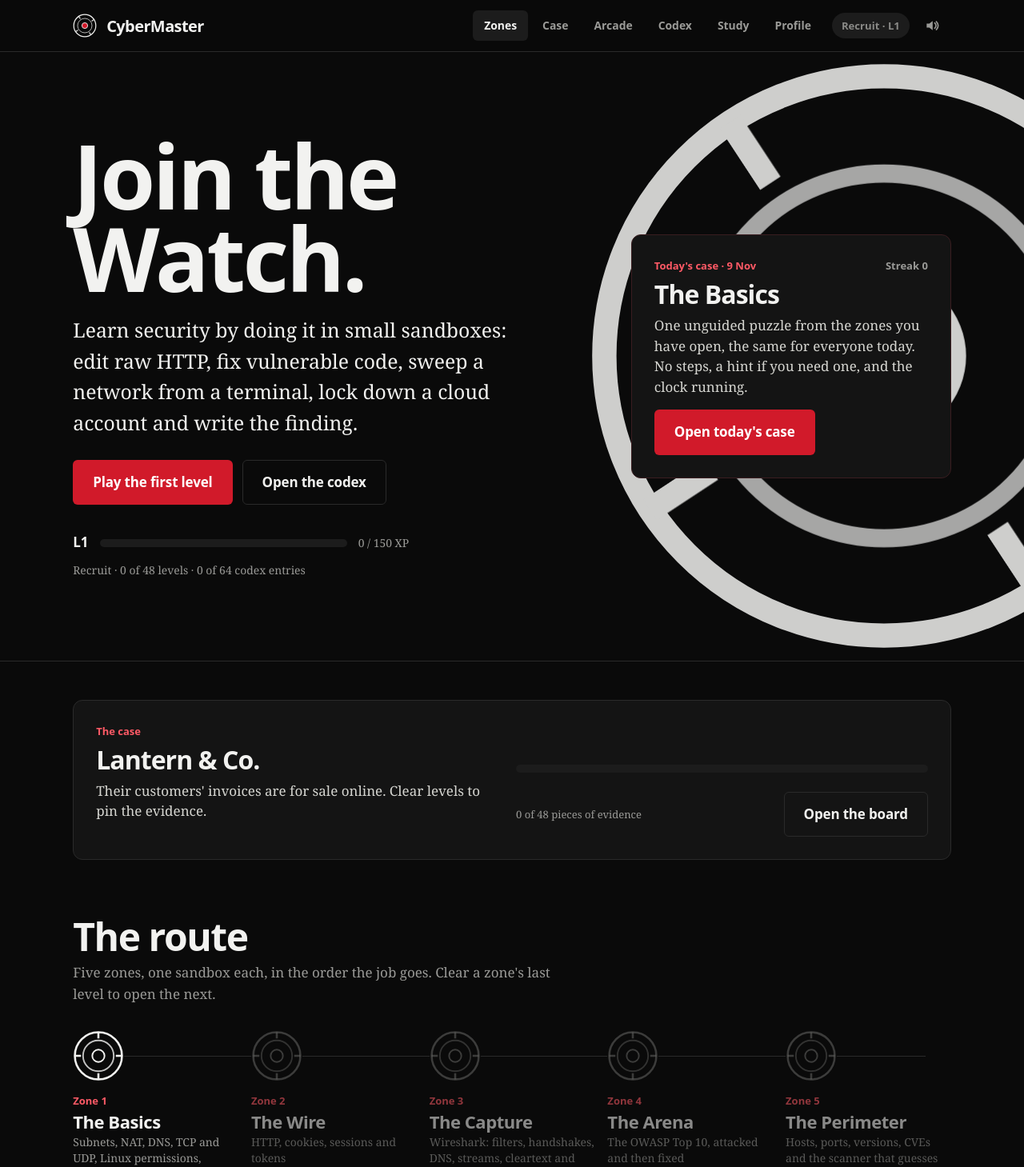
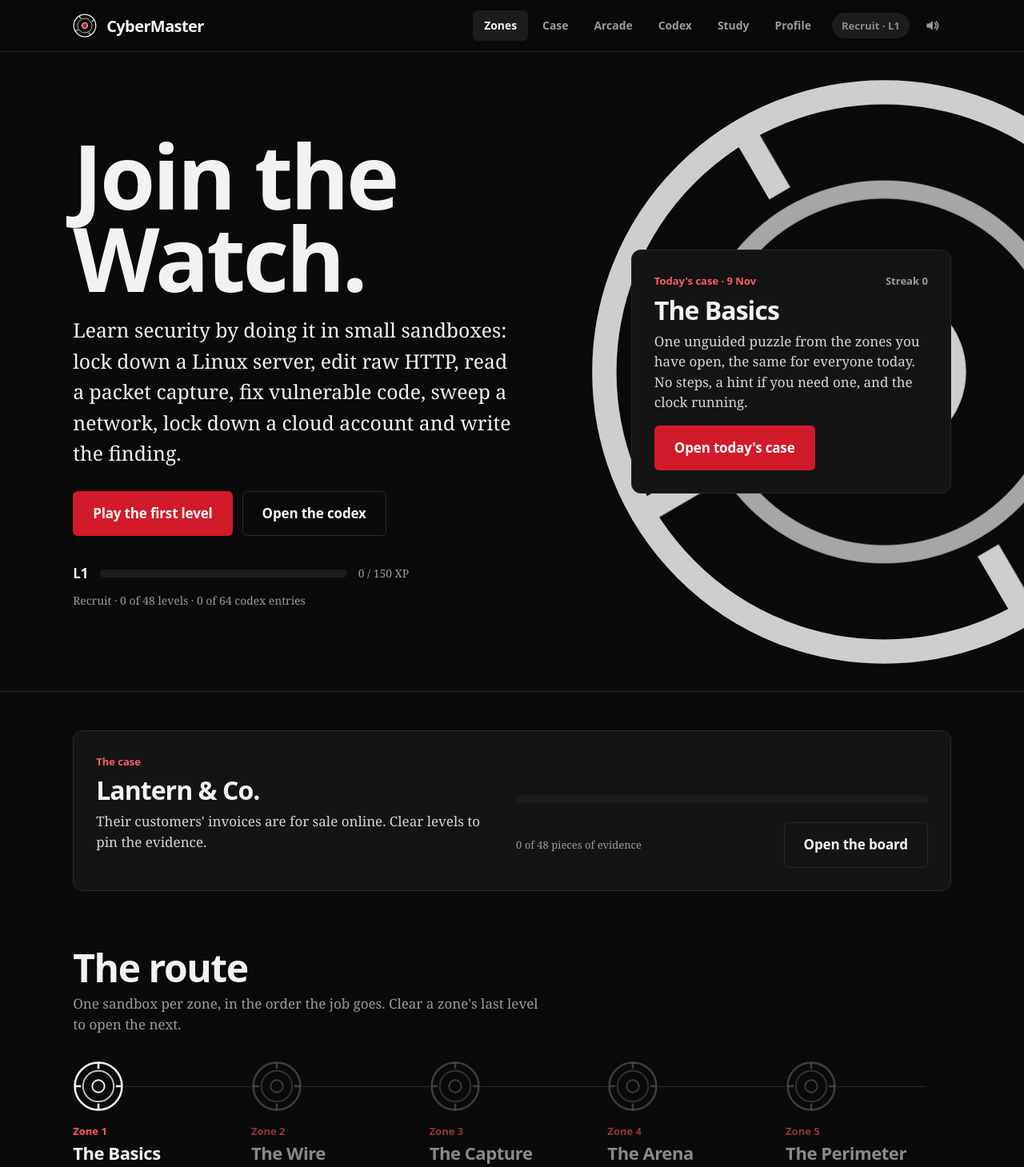
Before and after one commit to francesco-saponaro/cybermaster, a React (Vite) app: page / in a window 1280 px wide. Shown: the top 1459 px of the page at 80% size. Built offline with nearby package versions, Linux system fonts and the light colour scheme.

Commit message:
Home page: describe every zone, not five

```diff
--- a/src/routes/Home.tsx
+++ b/src/routes/Home.tsx
@@ -33,7 +33,7 @@ export function HomePage() {
           <div style={{ maxWidth: 660 }}>
             <h1 className="rise" style={{ fontSize: 'var(--step-hero)', lineHeight: 0.92 }}>Join the Watch.</h1>
             <p className="rise" style={{ fontSize: 'var(--step-lead)', marginTop: 20, maxWidth: 560 }}>
-              Learn security by doing it in small sandboxes: edit raw HTTP, fix vulnerable code, sweep a network from a terminal, lock down a cloud account and write the finding.
+              Learn security by doing it in small sandboxes: lock down a Linux server, edit raw HTTP, read a packet capture, fix vulnerable code, sweep a network, lock down a cloud account and write the finding.
             </p>
             <div className="rise" style={{ display: 'flex', gap: 12, flexWrap: 'wrap', marginTop: 28 }}>
               <Link to="/play/$levelId" params={{ levelId: next.id }} className="btn btn-primary">
@@ -61,7 +61,7 @@ export function HomePage() {
       <section className="wrap" style={{ paddingBlock: 'clamp(40px, 6vw, 72px)' }}>
         <h2 style={{ fontSize: 'var(--step-head)', marginBottom: 8 }}>The route</h2>
         <p style={{ color: 'var(--muted)', marginTop: 0, marginBottom: 32, maxWidth: 600 }}>
-          Five zones, one sandbox each, in the order the job goes. Clear a zone's last level to open the next.
+          One sandbox per zone, in the order the job goes. Clear a zone's last level to open the next.
         </p>
         <ol className="route">
           {ZONES.map((zone, i) => {
```
